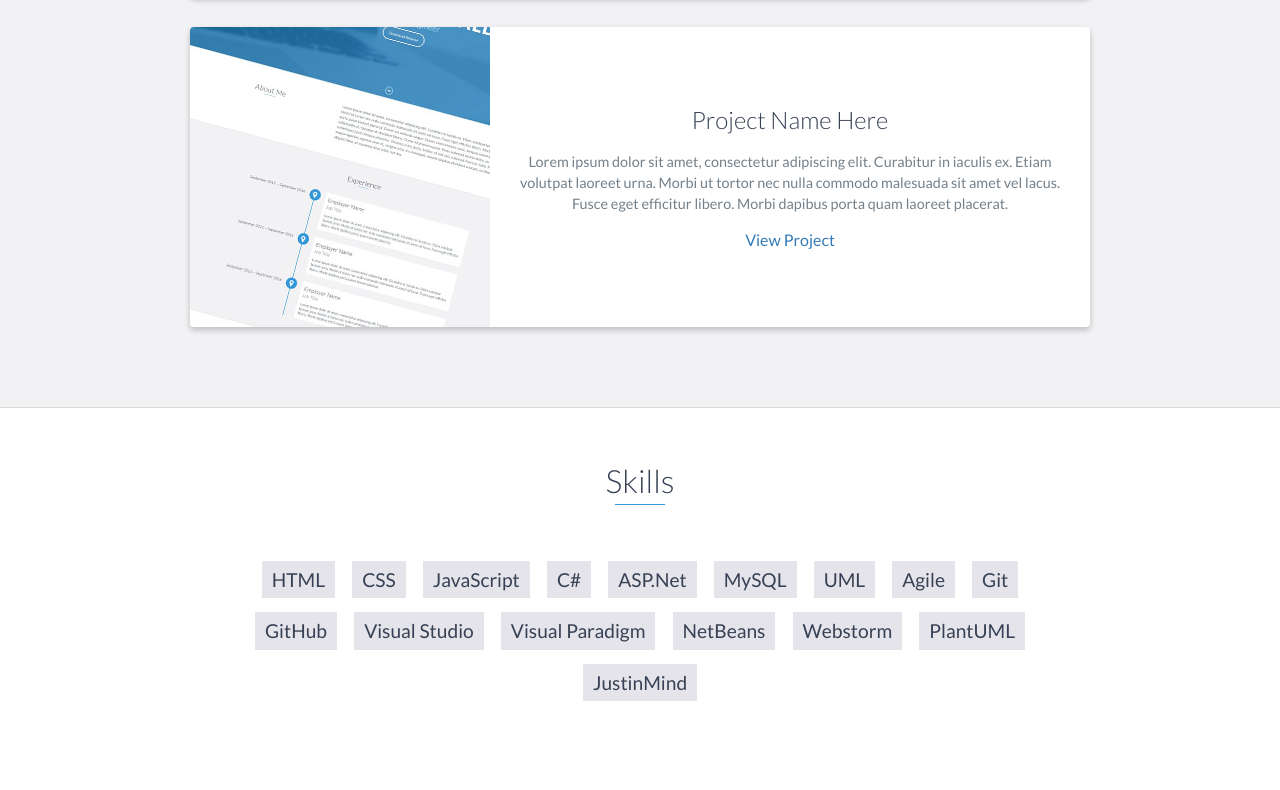
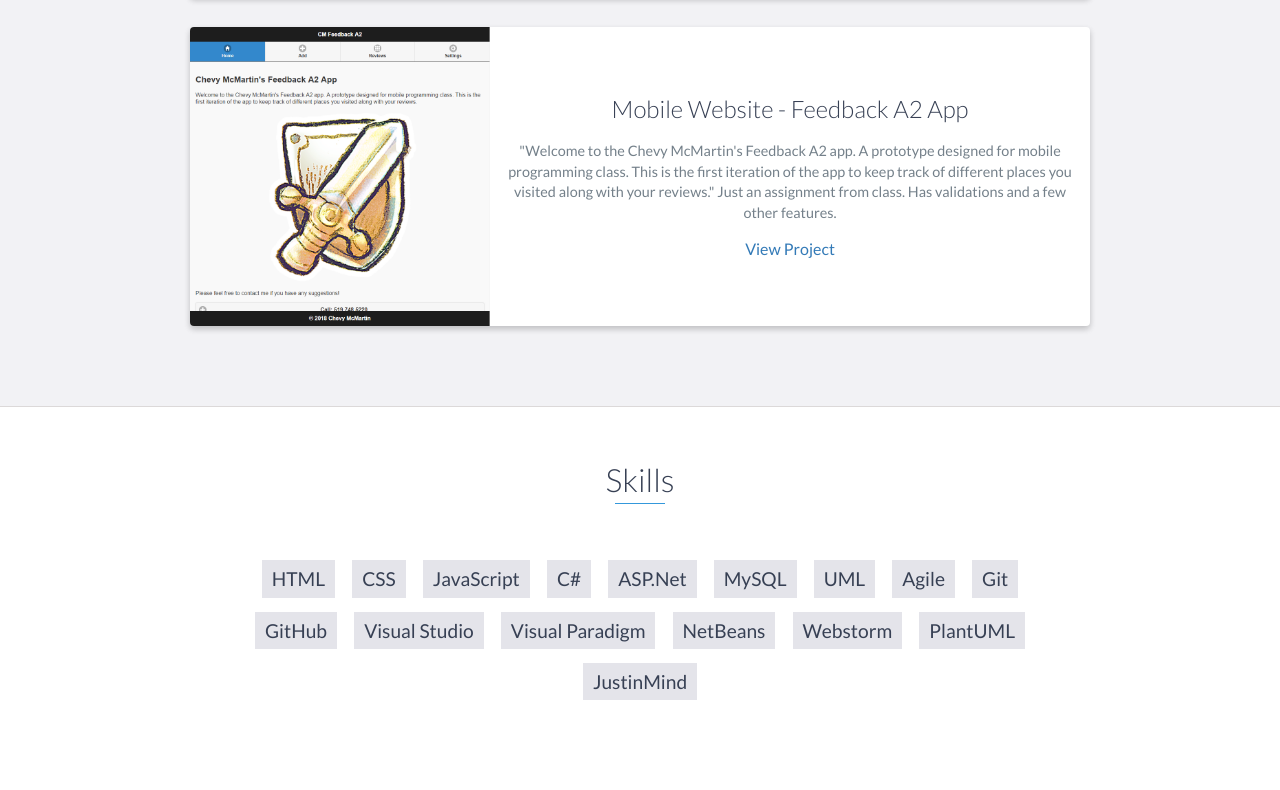
Before and after one commit to Chevman83/Chevman83.github.io, a plain HTML site: page index.html in a window 1280 px wide. Shown: the part 3208-3998 px from the top of the page. Drawn offline with nearby package versions, Linux system fonts and the light colour scheme.

Commit message:
added project 2

```diff
--- a/index.html
+++ b/index.html
@@ -184,7 +184,7 @@
             <div class="row">
                 <div class="project shadow-large">
                     <div class="project-image">
-                        <img src="images/windows-forms.PNG" width="300px"/>
+                        <img src="images/windows-forms.PNG" width="300px" />
                     </div>
                     <!-- End .project-image -->
                     <div class="project-info">
@@ -203,17 +203,18 @@
 
                 <div class="project shadow-large">
                     <div class="project-image">
-                        <img src="images/project.jpg" />
+                        <img src="images/mobile-website.PNG" width="300px" />
                     </div>
                     <!-- End .project-image -->
                     <div class="project-info">
-                        <h3>Project Name Here</h3>
+                        <h3>Mobile Website - Feedback A2 App</h3>
                         <p>
-                            Lorem ipsum dolor sit amet, consectetur adipiscing elit. Curabitur in iaculis ex. Etiam
-                            volutpat laoreet urna. Morbi ut tortor nec nulla commodo malesuada sit amet vel lacus.
-                            Fusce eget efficitur libero. Morbi dapibus porta quam laoreet placerat.
+                            "Welcome to the Chevy McMartin's Feedback A2 app. A prototype designed for mobile
+                            programming class. This is the first iteration of the app to keep track of different places
+                            you visited along with your reviews." Just an assignment from class. Has validations and a
+                            few other features.
                         </p>
-                        <a href="#">View Project</a>
+                        <a href="https://github.com/ChevyMcMartin/mobile-programming-class" target="_blank">View Project</a>
                     </div>
                     <!-- End .project-info -->
                 </div>
```
Also changed, not shown: images/mobile-website.PNG (added).
